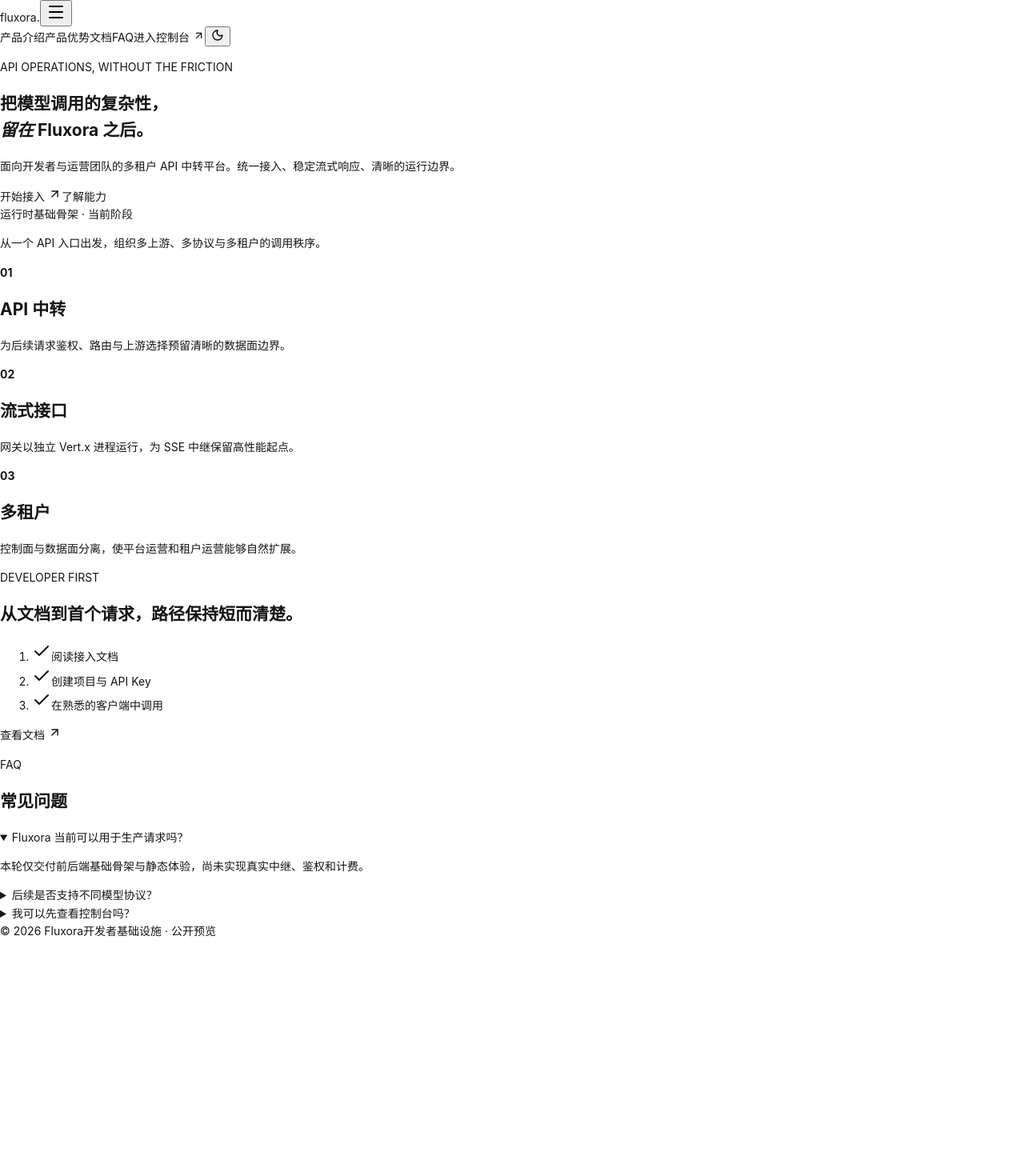
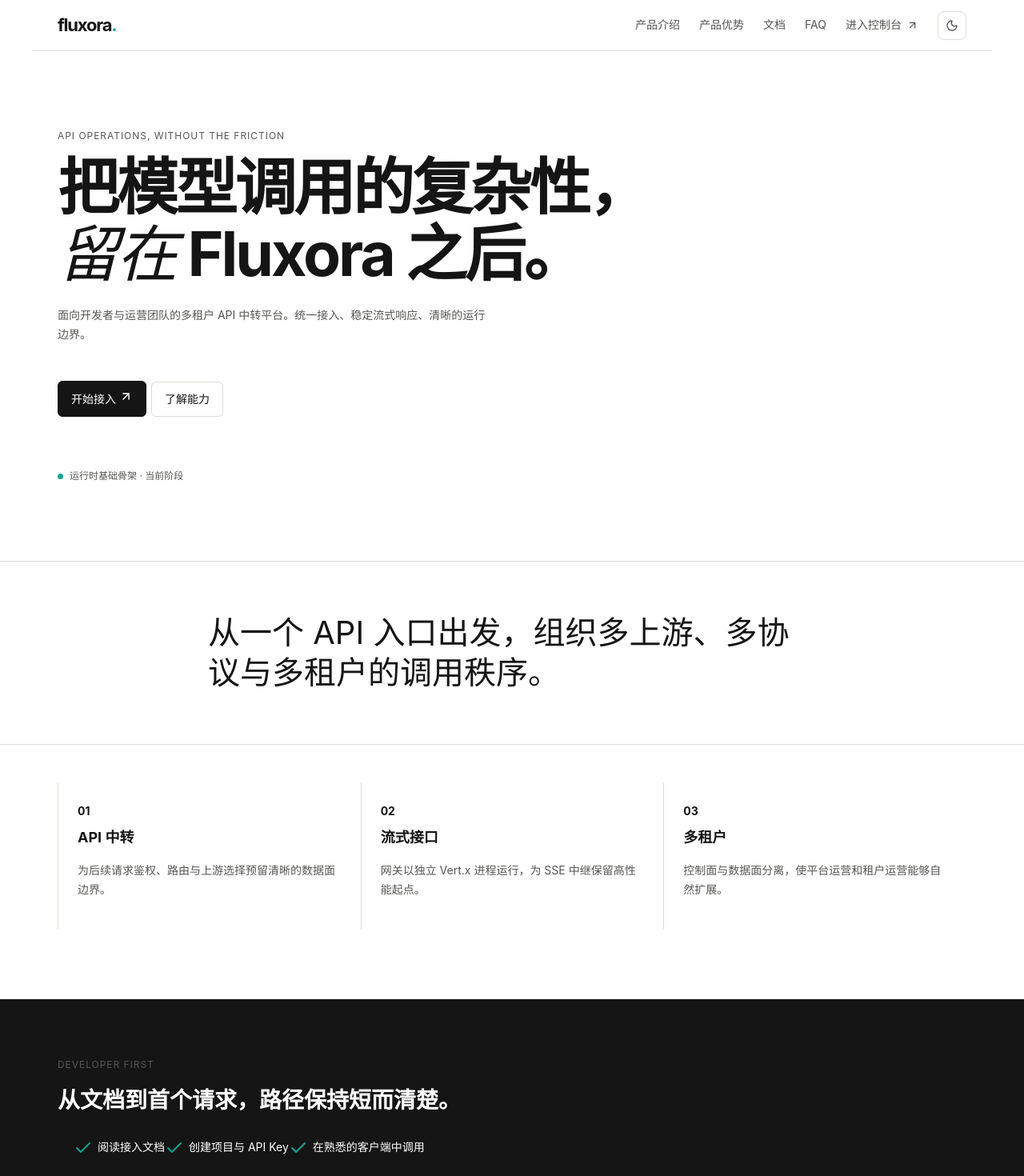
Before and after one commit to chjiae/fluxora, a Vue app in the folder fluxora-web/: page / in a window 1280 px wide. Shown: the top 1470 px of the page at 80% size. Before the commit the page ends 1176 px from the top, so only its background shows below. Built offline with nearby package versions, Linux system fonts and the light colour scheme; no server answers.

Commit message:
fix(web): keep legacy pages locally styled

```diff
--- a/fluxora-web/src/views/DocsView.vue
+++ b/fluxora-web/src/views/DocsView.vue
@@ -5,3 +5,26 @@
 </script>
 <template><div class="docs"><header class="header"><RouterLink class="brand" to="/">fluxora<span>.</span></RouterLink><button class="mobile" @click="navOpen=!navOpen"><X v-if="navOpen"/><Menu v-else/></button><nav :class="{open:navOpen}"><a href="/#product">产品介绍</a><a href="/#advantages">产品优势</a><RouterLink to="/docs">文档</RouterLink><a href="/#faq">FAQ</a><RouterLink to="/console" class="console-link">进入控制台 <ArrowUpRight :size="15"/></RouterLink><button class="theme-toggle" :aria-label="themeStore.theme==='dark'?'切换亮色':'切换暗色'" @click="themeStore.toggle()"><Sun v-if="themeStore.theme==='dark'" :size="16"/><Moon v-else :size="16"/></button></nav></header><button class="toc-button" @click="open=!open"><Menu v-if="!open"/><X v-else/>目录</button><aside :class="{open}"><p>文档</p><button v-for="item in sections" :class="{active:current===item}" @click="current=item">{{item}}</button></aside><article><p class="eyebrow">GUIDES / {{ current }}</p><h1>{{current}}</h1><p class="lead">这是 Fluxora 文档系统的最小骨架。它以稳定的阅读节奏呈现后续接入、鉴权与协议说明。</p><h2>开始之前</h2><p>准备一个项目与 API Key。真实创建、权限校验和调用配置将在后续阶段接入。</p><pre><code>curl https://api.fluxora.example/v1/models \\
   -H "Authorization: Bearer $FLUXORA_API_KEY"</code></pre><h2>设计原则</h2><p>一个入口、一致的调用体验，以及可追溯的运行边界。当前文本为 Mock 内容，不会触发真实请求。</p></article></div></template>
+
+<style scoped>
+.docs { display: grid; grid-template: 64px 1fr / 220px minmax(0, 1fr); min-height: 100dvh; max-width: 1200px; margin: auto; }
+.header { grid-column: 1 / -1; display: flex; align-items: center; justify-content: space-between; padding: 0 32px; border-bottom: 1px solid var(--border); }
+.brand { font-size: 22px; font-weight: 700; letter-spacing: -1.2px; }
+.brand span { color: var(--accent); }
+.header nav { display: flex; align-items: center; gap: 24px; font-size: 14px; color: var(--text-muted); }
+.header nav a:hover { color: var(--text); }
+.console-link { display: inline-flex; align-items: center; gap: 5px; }
+.theme-toggle, .mobile { display: inline-flex; align-items: center; justify-content: center; padding: 0; color: var(--text-muted); background: transparent; border: 0; cursor: pointer; }
+.mobile, .toc-button { display: none; }
+aside { padding: 28px 16px; border-right: 1px solid var(--border); }
+aside p { margin: 0 8px 12px; font-size: 13px; font-weight: 600; }
+aside button { display: block; width: 100%; padding: 8px 10px; color: var(--text-muted); text-align: left; background: transparent; border: 0; border-radius: 6px; cursor: pointer; }
+aside button:hover, aside button.active { color: var(--text); background: var(--surface-elevated); }
+article { max-width: 800px; padding: 40px; }
+.eyebrow { color: var(--text-muted); font-size: 12px; letter-spacing: .08em; }
+h1 { margin: 12px 0; font-size: 32px; }
+h2 { margin: 36px 0 12px; font-size: 22px; }
+.lead, article > p { color: var(--text-muted); line-height: 1.7; }
+pre { padding: 16px; overflow-x: auto; background: var(--surface-elevated); border: 1px solid var(--border); border-radius: 8px; }
+@media (max-width: 720px) { .docs { display: block; } .header { height: 64px; padding: 0 20px; } .mobile, .toc-button { display: inline-flex; } .header nav { display: none; } .header nav.open { position: absolute; top: 64px; right: 20px; z-index: 1; display: flex; flex-direction: column; align-items: stretch; padding: 16px; background: var(--surface); border: 1px solid var(--border); border-radius: 8px; } .toc-button { margin: 16px 20px 0; gap: 6px; background: transparent; border: 0; } aside { display: none; border: 0; } aside.open { display: block; padding: 16px 20px; border-bottom: 1px solid var(--border); } article { padding: 28px 20px; } }
+</style>
--- a/fluxora-web/src/views/HomeView.vue
+++ b/fluxora-web/src/views/HomeView.vue
@@ -17,3 +17,43 @@
     </main><footer><span>© 2026 Fluxora</span><span>开发者基础设施 · 公开预览</span></footer>
   </div>
 </template>
+
+<style scoped>
+.public-shell { min-height: 100dvh; background: var(--bg); }
+.header { max-width: 1200px; height: 64px; margin: auto; padding: 0 32px; display: flex; align-items: center; justify-content: space-between; border-bottom: 1px solid var(--border); }
+.brand { font-size: 22px; font-weight: 700; letter-spacing: -1.2px; }
+.brand span { color: var(--accent); }
+.header nav { display: flex; align-items: center; gap: 24px; font-size: 14px; color: var(--text-muted); }
+.header nav a:hover { color: var(--text); }
+.console-link, .actions, .onboard li, .text-link { display: inline-flex; align-items: center; gap: 6px; }
+.theme-toggle { display: inline-flex; align-items: center; justify-content: center; width: 36px; height: 36px; padding: 0; color: var(--text-muted); background: var(--surface); border: 1px solid var(--border); border-radius: 8px; cursor: pointer; }
+.mobile { display: none; }
+.hero, .capabilities, .faq { max-width: 1200px; margin: auto; padding-inline: 32px; }
+.hero { padding-block: 96px; }
+.eyebrow { margin: 0; font-size: 12px; letter-spacing: .08em; color: var(--text-muted); }
+.hero h1 { max-width: 780px; margin: 16px 0 24px; font-size: clamp(2.5rem, 6vw, 5.5rem); line-height: 1.05; letter-spacing: -.04em; }
+.hero em { font-family: Georgia, serif; font-weight: 400; }
+.lede { max-width: 540px; color: var(--text-muted); line-height: 1.7; }
+.actions { margin-top: 32px; flex-wrap: wrap; }
+.button { padding: 10px 16px; border: 1px solid var(--border); border-radius: 6px; }
+.primary { color: var(--bg); background: var(--text); border-color: var(--text); }
+.signal { margin-top: 64px; font-size: 12px; color: var(--text-muted); }
+.signal span { display: inline-block; width: 7px; height: 7px; margin-right: 8px; background: var(--accent); border-radius: 50%; }
+.statement { padding: 64px 32px; border-block: 1px solid var(--border); }
+.statement p { max-width: 760px; margin: auto; font-size: clamp(1.5rem, 3.5vw, 2.5rem); line-height: 1.25; }
+.capabilities { display: grid; grid-template-columns: repeat(3, 1fr); padding-block: 48px 88px; }
+.capabilities article { min-height: 180px; padding: 24px; border-left: 1px solid var(--border); }
+.capabilities h2 { margin: 8px 0; font-size: 18px; }
+.capabilities p, .faq p { color: var(--text-muted); line-height: 1.7; }
+.onboard { padding: 72px max(32px, calc((100% - 1136px) / 2)); color: var(--bg); background: var(--text); }
+.onboard h2 { max-width: 560px; margin: 12px 0 24px; font-size: 28px; }
+.onboard ol { margin: 0 0 28px; padding-left: 20px; line-height: 1.9; }
+.onboard li svg { color: var(--accent); }
+.faq { max-width: 820px; padding-block: 72px; }
+.faq h2 { margin: 12px 0 20px; }
+.faq details { padding: 18px 0; border-bottom: 1px solid var(--border); }
+.faq summary { cursor: pointer; font-weight: 600; }
+.faq details p { margin: 10px 0 0; }
+footer { display: flex; justify-content: space-between; gap: 16px; padding: 24px 32px; font-size: 13px; color: var(--text-muted); border-top: 1px solid var(--border); }
+@media (max-width: 720px) { .header { padding: 0 20px; } .mobile { display: inline-flex; } .header nav { display: none; } .header nav.open { position: absolute; top: 64px; right: 20px; z-index: 1; display: flex; flex-direction: column; align-items: stretch; padding: 16px; background: var(--surface); border: 1px solid var(--border); border-radius: 8px; } .hero, .capabilities, .faq { padding-inline: 20px; } .hero { padding-block: 64px; } .capabilities { grid-template-columns: 1fr; } .capabilities article { border-top: 1px solid var(--border); border-left: 0; padding-inline: 0; } .onboard { padding: 56px 20px; } footer { flex-direction: column; padding-inline: 20px; } }
+</style>
```
Also changed, not shown: 1 other file (tests, documents, lock files or other folders).
